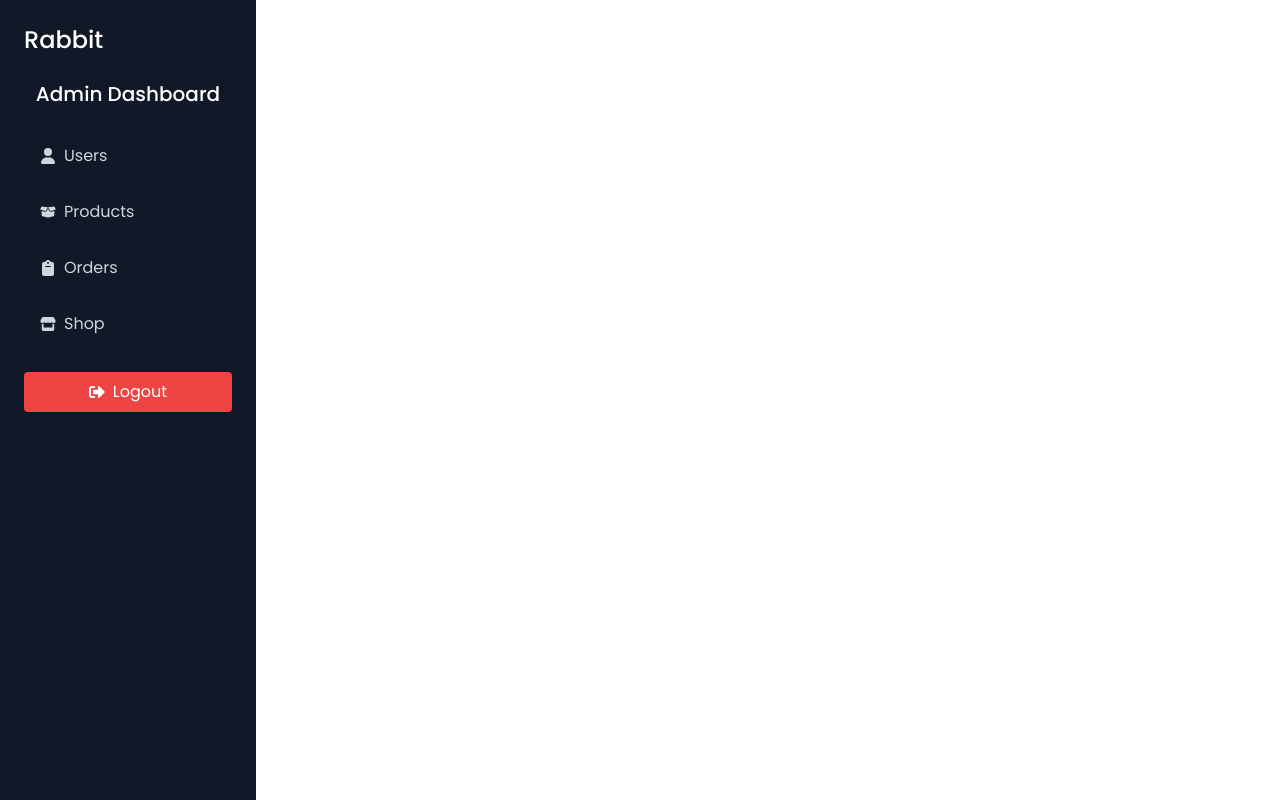
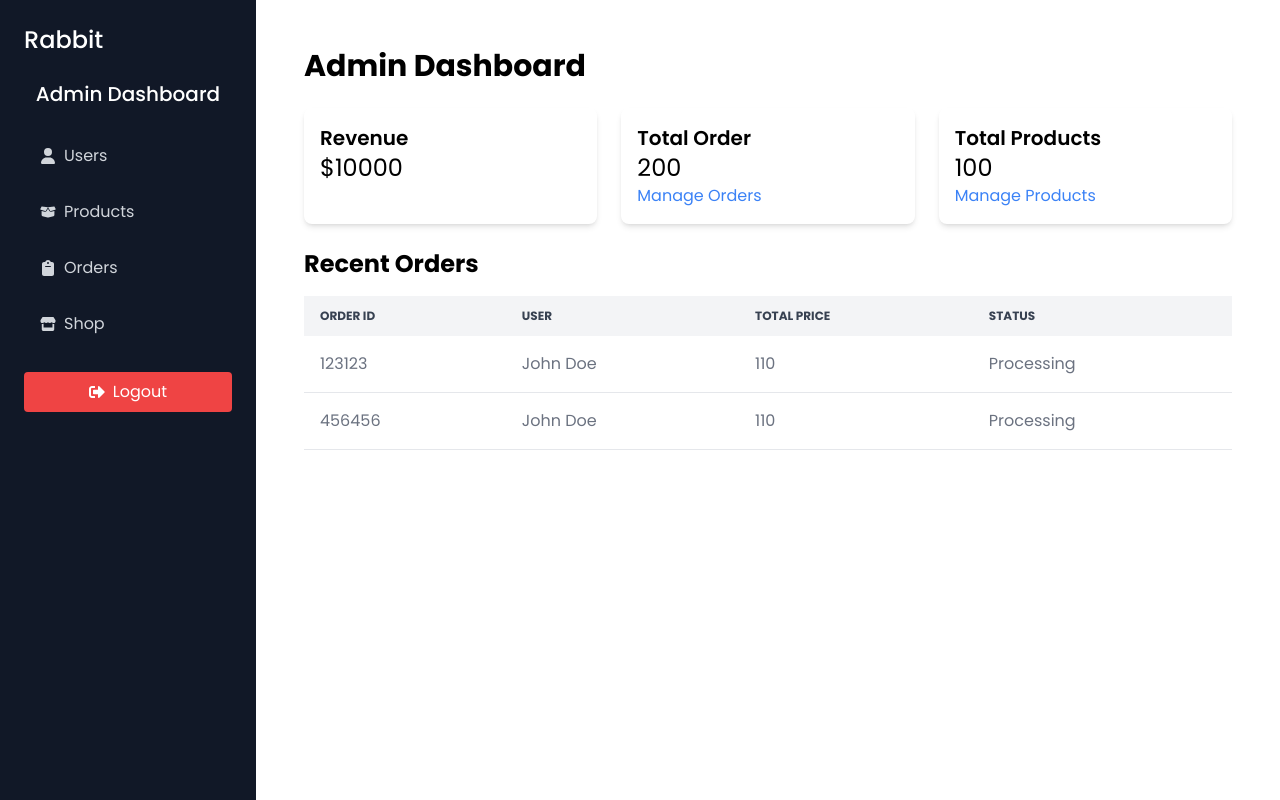
Before and after one commit to kieukieu998/shopping-cart-rabbit, a React (Vite) app in the folder frontend/: page /admin in a window 1280 px wide. Built offline with nearby package versions, Linux system fonts and the light colour scheme.

Commit message:
Admin Home Page

```diff
--- a/frontend/src/App.jsx
+++ b/frontend/src/App.jsx
@@ -13,6 +13,7 @@
 import OrderDetailsPage from "./pages/OrderDetailsPage"
 import MyOrderPage from "./pages/MyOrderPage"
 import AdminLayout from "./components/Admin/AdminLayout"
+import AdminHomePage from "./pages/AdminHomePage"
 
 const App = () => {
   return (
@@ -33,7 +34,7 @@
         </Route>
 {/**Admin Layout */}
         <Route path="/admin" element={<AdminLayout />}>
-
+            <Route index element={<AdminHomePage />} />
         </Route>
       </Routes>
     </BrowserRouter>
--- /dev/null
+++ b/frontend/src/pages/AdminHomePage.jsx
@@ -0,0 +1,82 @@
+import { Link } from "react-router-dom";
+const AdminHomePage = () => {
+    const orders = [
+        {
+            _id: 123123,
+            user: {
+                name: "John Doe",
+            },
+            totalPrice: 110,
+            status: "Processing",
+        },
+        {
+            _id: 456456,
+            user: {
+                name: "John Doe",
+            },
+            totalPrice: 110,
+            status: "Processing",
+        },
+    ];
+
+    return (
+        <div className="max-w-7xl mx-auto p-6">
+            <h1 className="text-3xl font-bold mb-6">Admin Dashboard</h1>
+            <div className="grid grid-cols-1 sm:grid-cols-2 lg:grid-cols-3 gap-6">
+                <div className="p-4 shadow-md rounded-lg">
+                    <h2 className="text-xl font-semibold">Revenue</h2>
+                    <p className="text-2xl">$10000</p>
+                </div>
+                <div className="p-4 shadow-md rounded-lg">
+                    <h2 className="text-xl font-semibold">Total Order</h2>
+                    <p className="text-2xl">200</p>
+                    <Link to="/admin/orders" className="text-blue-500 hover:underline">Manage Orders</Link>
+                </div>
+                <div className="p-4 shadow-md rounded-lg">
+                    <h2 className="text-xl font-semibold">Total Products</h2>
+                    <p className="text-2xl">100</p>
+                    <Link to="/admin/products" className="text-blue-500 hover:underline">Manage Products</Link>
+                </div>
+            </div>
+            <div className="mt-6">
+                <h2 className="text-2xl font-bold mb-4">Recent Orders</h2>
+                <div className="overflow-x-auto">
+                    <table className="min-w-full text-left text-gray-500">
+                        <thead>
+                            <tr className="bg-gray-100 text-xs uppercase text-gray-700">
+                                <th className="py-3 px-4">Order ID</th>
+                                <th className="py-3 px-4">User</th>
+                                <th className="py-3 px-4">Total Price</th>
+                                <th className="py-3 px-4">Status</th>
+                            </tr>
+                        </thead>
+                        <tbody>
+                            {
+                                orders.length > 0 ? (
+                                    orders.map((order) => {
+                                        return (
+                                            <tr key={order._id} className="border-b hover:bg-gray-50 cursor-pointer">
+                                                <td className="p-4">{order._id}</td>
+                                                <td className="p-4">{order.user.name}</td>
+                                                <td className="p-4">{order.totalPrice}</td>
+                                                <td className="p-4">{order.status}</td>
+                                            </tr>
+                                        )
+                                    })
+                                ) : (
+                                    <tr>
+                                        <td colSpan={4} className="p-4 text-center text-gray-500">
+                                            No recent orders found
+                                        </td>
+                                    </tr>
+                        )
+                            }
+                        </tbody>
+                    </table>
+                </div>
+            </div>
+        </div>
+    )
+}
+
+export default AdminHomePage
```
